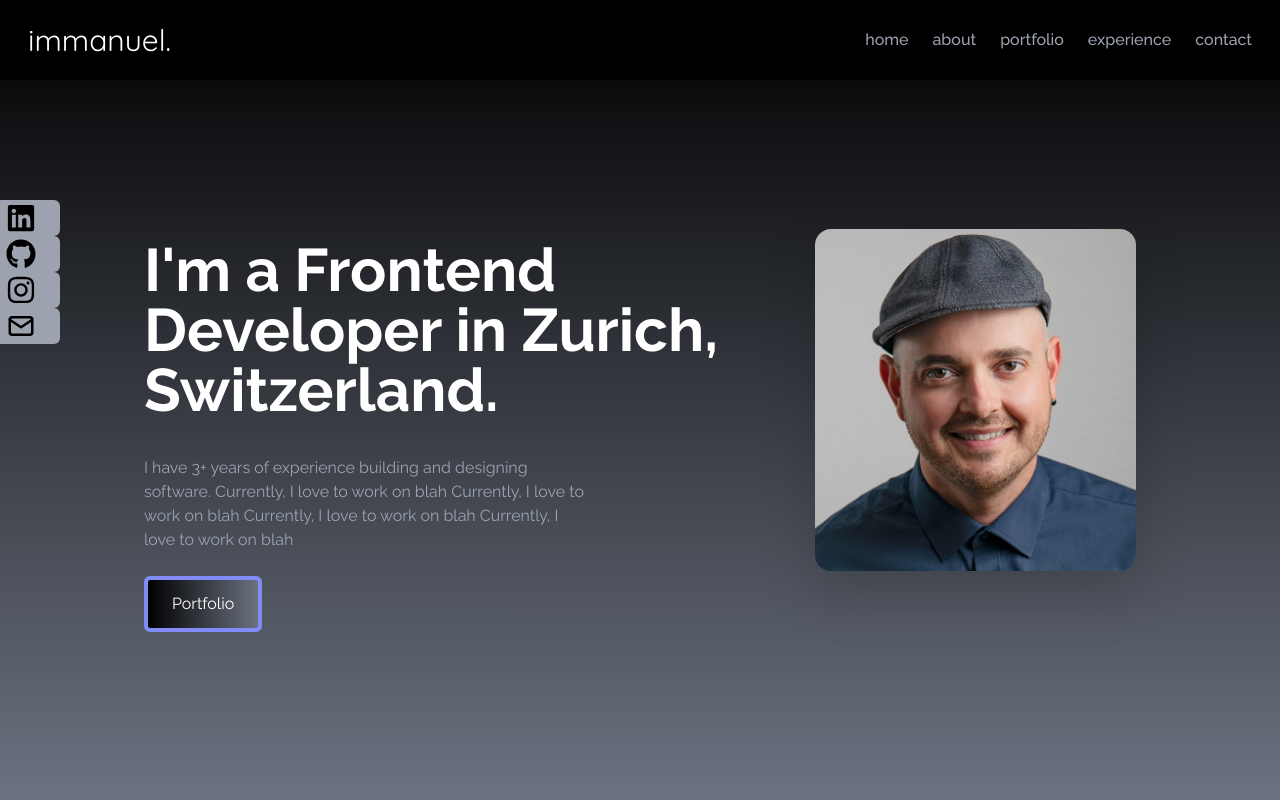
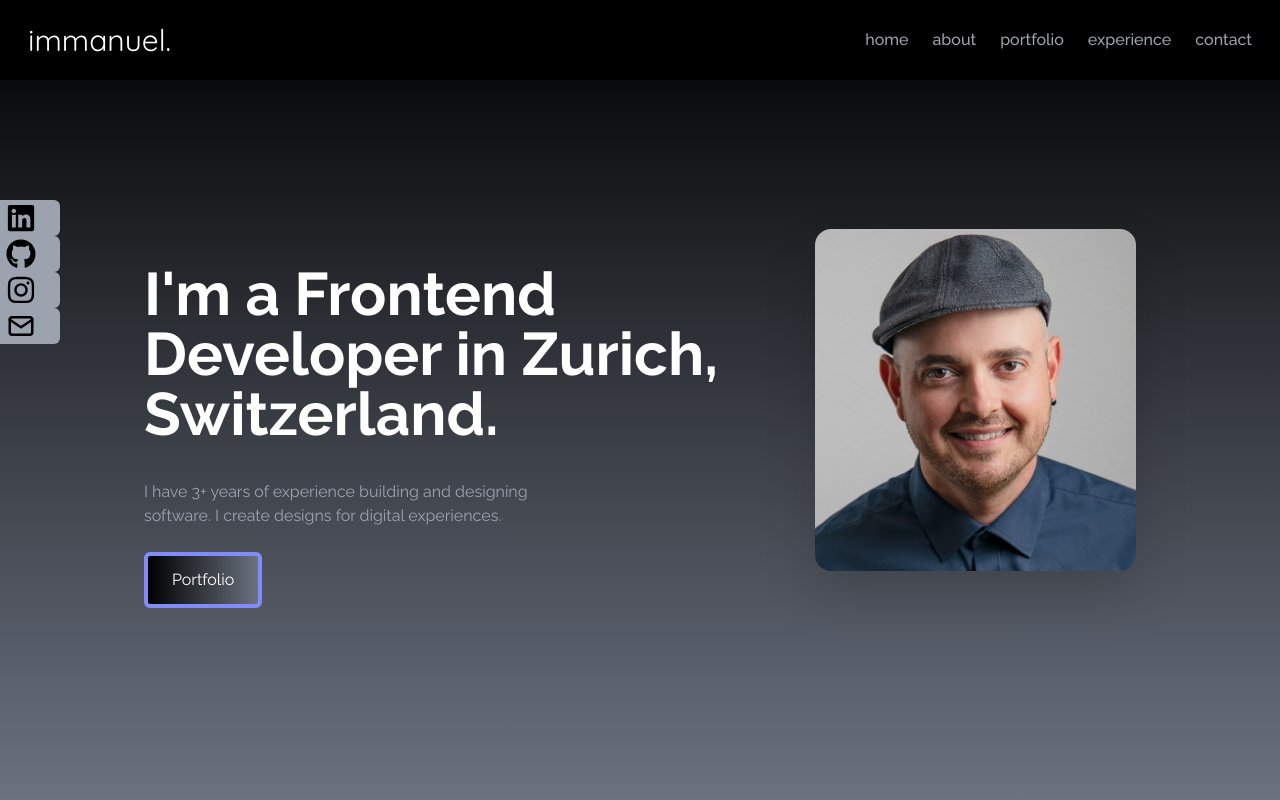
Before and after one commit to sniperglass/my-portfolio, a React (Create React App) app: page / in a window 1280 px wide. Shown: the top 800 px of the page. Built offline with nearby package versions, Linux system fonts and the light colour scheme.

Commit message:
changed home page info

```diff
--- a/src/components/Home.jsx
+++ b/src/components/Home.jsx
@@ -16,11 +16,7 @@ const Home = () => {
                     in Zurich, Switzerland.
                 </h2>
                 <p className='text-gray-400 py-4 max-w-md mt-5'>I have 3+ years of experience building
-                    and designing software.
-                    Currently, I love to work on blah
-                    Currently, I love to work on blah
-                    Currently, I love to work on blah
-                    Currently, I love to work on blah
+                    and designing software. I create designs for digital experiences.
                 </p>
 
                 <div>
```
